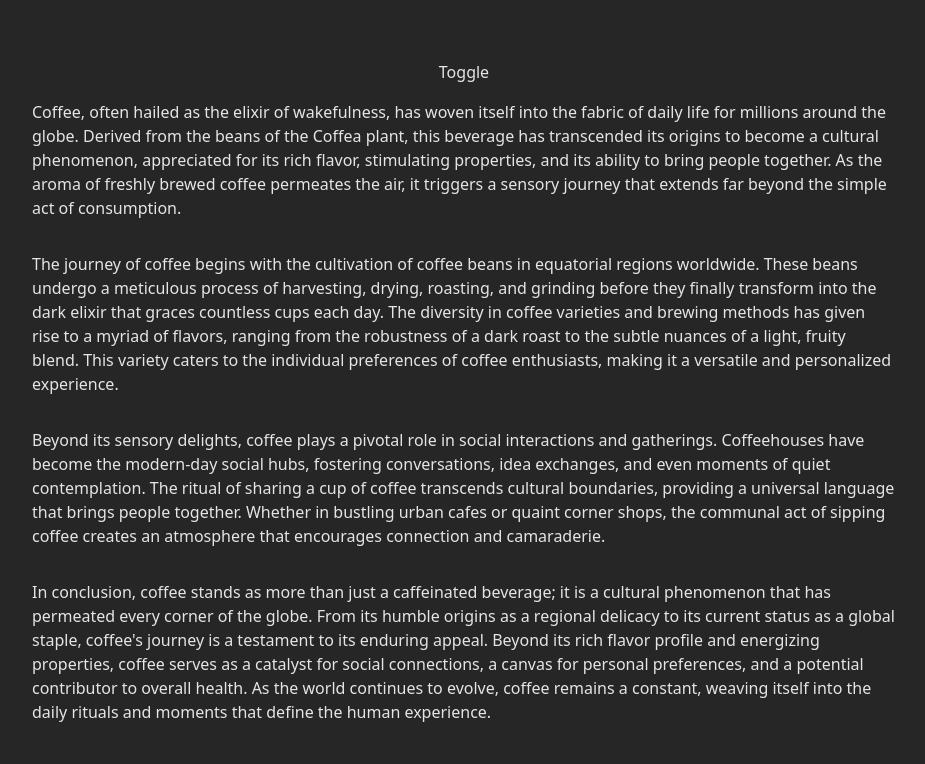
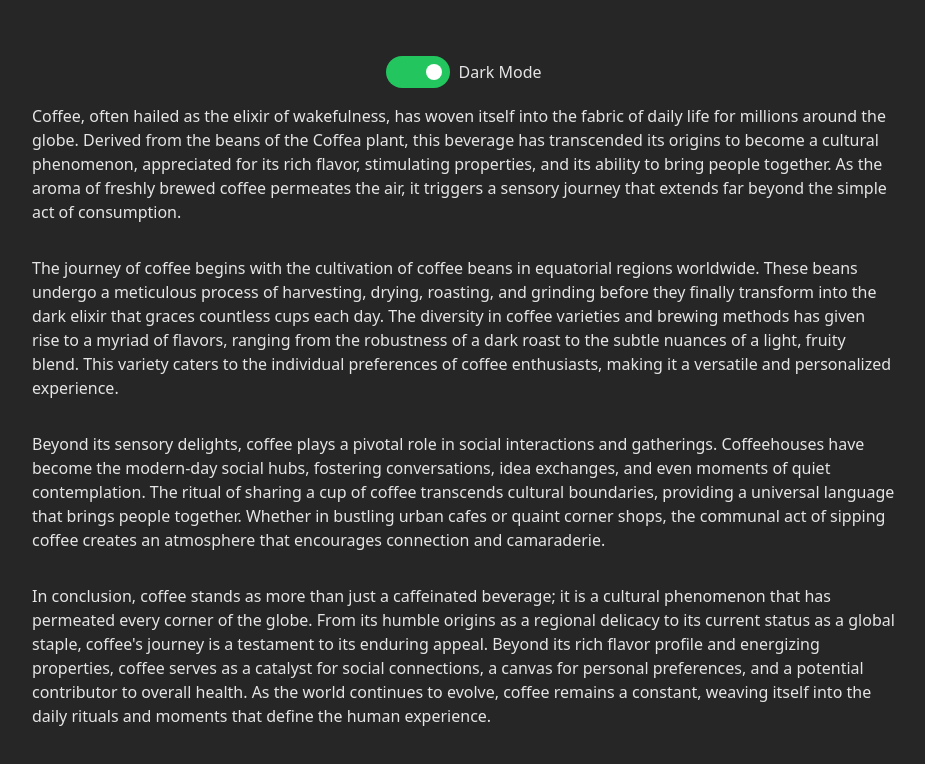
Before and after one commit to YElnadi/styling-tailwind, a React (Create React App) app: page / in a window 1280 px wide. Shown: the top 764 px of the page, without its empty margins (176-1101 px from the left). Built offline with nearby package versions, Linux system fonts and the light colour scheme.

Commit message:
toggle btn phase 2

```diff
--- a/src/DarkMode/Paragraph.js
+++ b/src/DarkMode/Paragraph.js
@@ -14,7 +14,11 @@ const Paragraph = () => {
     >
       <div className=" w-full max-w-4xl p-4 flex flex-col justify-center items-center h-screen">
         {/* <button onClick={() => setIsDark(!isDark)}>Dark Mode</button> */}
-        <Toggle onClick={() => setIsDark(!isDark)}/>
+        <Toggle
+        onClick={() => setIsDark(!isDark)}
+        label ="Dark Mode"
+        enabled={isDark}
+        />
         <p className="my-4">
           Coffee, often hailed as the elixir of wakefulness, has woven itself
           into the fabric of daily life for millions around the globe. Derived
--- a/src/DarkMode/Toggle.js
+++ b/src/DarkMode/Toggle.js
@@ -1,12 +1,19 @@
-import React from 'react';
+import React from "react";
+import clsx from 'clsx'
 
 const Toggle = (props) => {
-    const {onClick} = props
+  const { onClick, label, enabled} = props;
   return (
-    <div>
-        <button onClick={onClick}>Toggle</button>
+    <div className="flex justify-center items-center">
+      <button
+        onClick={onClick}
+        className={clsx("w-16 p-2 rounded-full flex", enabled? "bg-green-500 justify-end" :"bg-neutral-200 justify-start")}
+      >
+        <div className="bg-white w-4 h-4 rounded-full"></div>
+      </button>
+      <div className="ml-2">{label}</div>
     </div>
   );
-}
+};
 
 export default Toggle;
```
